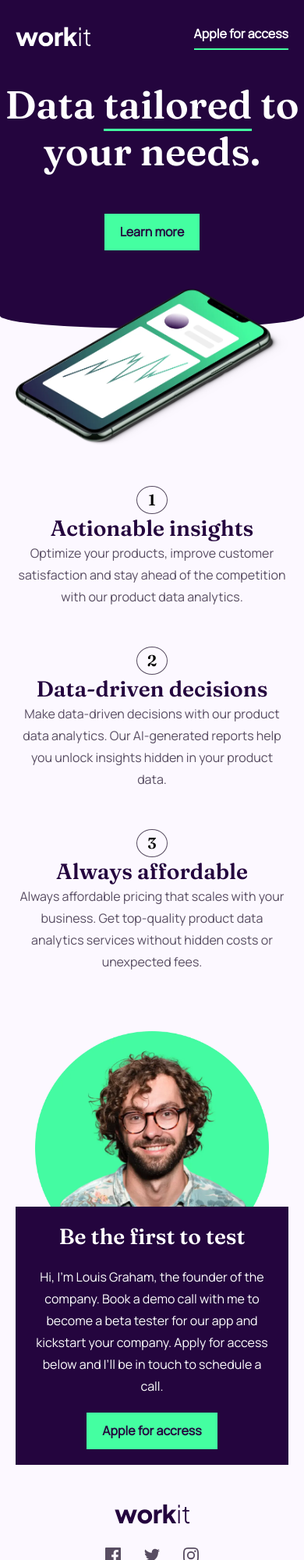
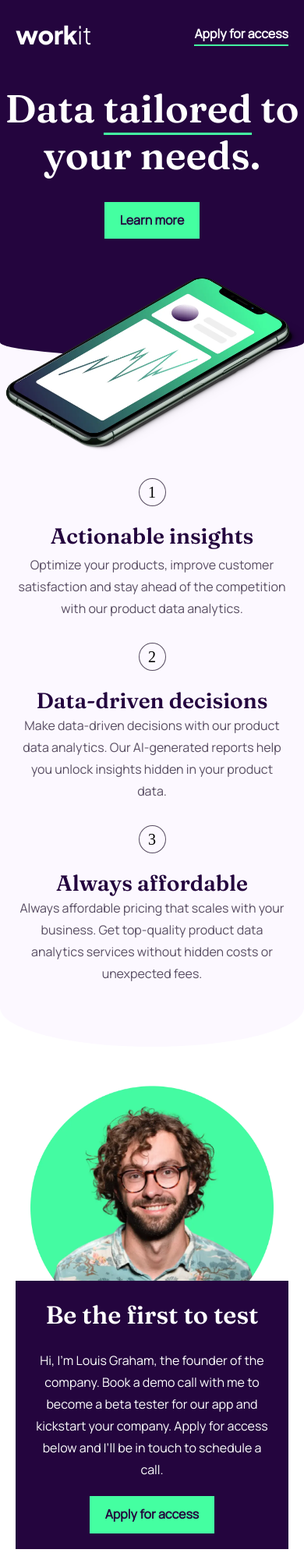
Before and after one commit to Mlchaell/FM-Workit-Landing-Page, a plain HTML site: page index.html in a window 390 px wide. Shown: the top 2000 px of the page at 78% size. Drawn offline with Linux system fonts and the light colour scheme.

Commit message:
Mobile View Finished

```diff
--- a/index.html
+++ b/index.html
@@ -10,56 +10,60 @@
   <title>Frontend Mentor | Workit landing page</title>
 </head>
 <body>
+  <div class="container-1">
     <nav class="nav">
-    <img src="assets/images/logo-light.svg" alt="Logo">
-    <button class="btn btn__no-bg">Apple for access</button>
+      <img class="nav__logo" src="assets/images/logo-light.svg" alt="Workit Logo">
+      <button class="nav__btn btn btn__no-bg">Apply for access</button>
     </nav>
 
     <header class="header">
-    <h1 class="heading-l">Data <span>tailored</span> to your needs.</h1>
+      <h1 class="heading-L">Data <span>tailored</span> to your needs.</h1>
       <button class="btn btn__bg">Learn more</button>
     </header>
+  </div>
 
   <img class="hero__img" src="assets/images/image-hero.webp">
 
-  <div class="container">
-    <section class="info">
-      <div class="infos infos-1">
-        <div class="infos__circle">1</div>
-        <h3 class="heading-s">Actionable insights</h3>
-        <p class="body">Optimize your products, improve customer satisfaction and stay ahead of the competition with our product data analytics.</p>
+  <div class="container-2">
+    <div class="infos">
+      <div class="info">
+        <div class="info__circle">1</div>
+        <h1 class="info__header heading-S">Actionable insights</h1>
+        <p class="body-txt">Optimize your products, improve customer satisfaction and stay ahead of the competition with our product data analytics.</p>
       </div>
 
-      <div class="infos infos-2">
-        <div class="infos__circle">2</div>
-        <h3 class="heading-s">Data-driven decisions</h3>
-        <p class="body">Make data-driven decisions with our product data analytics. Our AI-generated reports help you unlock insights hidden in your product data.</p>
+      <div class="info">
+        <div class="info__circle">2</div>
+        <h1 class="heading-S">Data-driven decisions</h1>
+        <p class="body-txt">Make data-driven decisions with our product data analytics. Our AI-generated reports help you unlock insights hidden in your product data.</p>
       </div>
 
-      <div class="infos infos-3">
-        <div class="infos__circle">3</div>
-        <h3 class="heading-s">Always affordable</h3>
-        <p class="body">Always affordable pricing that scales with your business. Get top-quality product data analytics services without hidden costs or unexpected fees.</p>
+      <div class="info">
+        <div class="info__circle">3</div>
+        <h1 class="heading-S">Always affordable</h1>
+        <p class="body-txt">Always affordable pricing that scales with your business. Get top-quality product data analytics services without hidden costs or unexpected fees.</p>
       </div>
-    </section>
+    </div>
+  </div>
 
-    <section class="apply">
-      <img class="apply__founder" src="assets/images/image-founder.webp" alt="Founder Image">
-      <div class="apply__main-section">
-        <h3 class="heading-s">Be the first to test</h3>
-        <p class="body">Hi, I'm Louis Graham, the founder of the company. Book a demo call with me to become a beta tester for our app and kickstart your company. Apply for access below and I’ll be in touch to schedule a call.</p>
-        <button class="btn btn__bg">Apple for accress</button>
+  <div class="container-3">
+    <div class="apply-section">
+      <img class="apply__img" src="assets/images/image-founder.webp" alt="Workit's Founder">
+      <div class="apply__info-section">
+        <h1 class="heading-M">Be the first to test</h1>
+        <p class="body-txt">Hi, I'm Louis Graham, the founder of the company. Book a demo call with me to become a beta tester for our app and kickstart your company. Apply for access below and I’ll be in touch to schedule a call.</p>
+        <button class="btn btn__bg">Apply for access</button>
       </div>
-    </section>
+    </div>
+  </div>
 
   <footer class="footer">
-      <img src="assets/images/logo-dark.svg" alt="Workit Logo" class="footer__logo">
+    <img class="footer__logo" src="assets/images/logo-dark.svg" alt="Workit Logo">
     <div class="flex-row">
-        <img src="assets/images/icon-facebook.svg" alt="Facebook Logo">
-        <img src="assets/images/icon-twitter.svg" alt="Twitter Logo">
+      <img src="assets/images/icon-facebook.svg" alt="Facebook Icon">
+      <img src="assets/images/icon-twitter.svg" alt="Twitter Icon">
       <img src="assets/images/icon-instagram.svg" alt="Instagram Logo">
     </div>
   </footer>
-  </div>
 </body>
 </html>
--- a/styles.css
+++ b/styles.css
@@ -7,7 +7,8 @@
 
   --clr-accent-200: #44FFA1;
 
-  --bg-clr: #FCF8FF;
+  --bg-clr-1: #fff;
+  --bg-clr-2: #FCF8FF;
 
   --ff-main: "Fraunces";
   --ff-secondary: "Manrope";
@@ -24,7 +25,7 @@
 html,
 body {
   font-size: 62.5%; /* 1rem = 10px */
-  background-color: var(--bg-clr);
+  background-color: var(--bg-clr-1);
   height: 100%;
 }
 
@@ -69,270 +70,100 @@ h3 {
 /*************************/
 /* General Styling */
 
-.container {
-  margin: 0 2rem;
-}
-
 .nav, .header {
   background-color: var(--clr-primary-800);
-  color: #fff;
 }
 
 .nav {
   display: flex;
+  align-items: center;
   justify-content: space-between;
   padding: 3rem 2rem;
+  padding-bottom: 5rem;
 }
 
 .header {
   display: flex;
   flex-direction: column;
+  gap: 3rem;
   align-items: center;
-  gap: 5rem;
-  padding-bottom: 10rem;
+  padding-bottom: 15rem;
   border-radius: 0% 0% 50% 50% / 0% 0% 5% 5%;
-
-  position: relative;
-}
-
-@media only screen and (min-width: 600px) {
-  .header {
-    padding-bottom: 15rem;
-  }
-}
-
-@media only screen and (min-width: 768px) {
-  .header {
-    border-radius: 0% 0% 50% 50% / 0% 0% 20% 20%;
-  }
+  position: absolute;
 }
 
 .header > h1 {
   color: #fff;
-  margin-top: 1rem;
-}
-
-@media only screen and (min-width: 500px) {
-  .header > h1 {
-    margin: 0 2rem;
-  }
-}
-
-@media only screen and (min-width: 1000px) {
-  .header > h1 {
-    max-width: 12ch;
-    margin-top: 4rem;
-  }
 }
 
 .hero__img {
-  transform: translateY(-25%);
-  max-width: 90%;
-  margin: 0 auto;
+  position: relative;
+  transform: translateY(110%) translateX(2%);
+  /* margin-bottom: 28rem; */
 }
 
-@media only screen and (min-width: 768px) {
-  .hero__img {
-    max-width: 50rem;
-  }
+.infos {
+  display: flex;
+  flex-direction: column;
+  gap: 3rem;
+  padding: 0 2rem;
+  padding-top: 28rem;
+  padding-bottom: 8rem;
+  background-color: var(--bg-clr-2);
+  border-radius: 0% 0% 50% 50% / 0% 0% 5% 5%;
 }
 
-.info {
-  display: flex;
-  flex-direction: column;
-  gap: 5rem;
+.info__circle {
+  font-size: 2rem;
+  border: 1px solid var(--clr-primary-500);
+  border-radius: 50%;
+  max-width: 3.5rem;
+  margin: 0 auto;
+  margin-bottom: 2rem;
 }
 
-@media only screen and (min-width: 1000px) {
-  .info {
-    margin-top: 8rem;
-  }
+.info__header {
+  margin-bottom: .5rem;
 }
 
-
-.infos__circle {
-  font-size: 2rem;
-  font-family: var(--ff-main);
-  border: 1px solid var(--clr-primary-500);
-  border-radius: 100%;
-  max-width: 4rem;
-  margin: 0 auto;
+.container-3 {
+  margin-top: 30rem !important;
 }
 
-@media only screen and (min-width: 768px) {
-  .infos > h3 {
-    margin: 2rem 0;
-  }
-}
-
-.infos > .body {
-  color: var(--clr-primary-500);
-}
-
-@media only screen and (min-width: 768px) {
-  .infos > .body {
-    max-width: 50ch;
-    margin: 0 auto;
-  }
-}
-
-.apply {
-  margin-top: 30rem;
-}
-
-@media only screen and (min-width: 1100px) {
-  .apply {
-    display: grid;
-    place-content: center;
-  }
-}
-
-.apply__founder {
-  margin: 0 auto;
-  max-width: 30rem;
-
-  position: absolute;
-  transform: translateY(-75%) translateX(-50%);
-  left: 50%;
-}
-
-.apply__main-section {
+.apply__info-section {
   display: flex;
   flex-direction: column;
   align-items: center;
   gap: 2rem;
   background-color: var(--clr-primary-800);
   padding: 2rem;
-  margin: 0 auto;
 
   position: relative;
 }
 
-@media only screen and (min-width: 768px) {
-  .apply__founder {
-    display: none;
-  }
-
-  .apply__main-section {
-    align-items: start;
-    text-align: start;
-    max-width: 168ch;
-    padding: 3rem;
-  }
-
-  .apply__main-section::before {
-    content: "";
-    background-image: url("assets/images/image-founder.webp");
-    width: 10rem;
-    height: 10rem;
-    transform: translateY(-20rem);
-  }
+.apply__img {
+  position: absolute;
+  max-width: 80%;
+  transform: translateY(-80%) translateX(50%);
+  right: 50%;
 }
 
-.apply__main-section .heading-s,
-.apply__main-section .body {
+.apply__info-section h1,
+.apply__info-section p {
   color: #fff;
 }
 
 .footer {
-  display: flex;
-  flex-direction: column;
-  align-items: center;
-  gap: 3rem;
   margin: 5rem 0;
 }
 
-.footer img:hover {
-  cursor: pointer;
+.footer__logo {
+  margin: 0 auto;
+  margin-bottom: 3rem;
 }
 
-/*************************/
-/* Typography Classes */
-
-.heading-l {
-  font-size: 8rem;
-  font-family: var(--ff-main);
-  color: var(--clr-primary-800);
-  line-height: 8rem;
-}
-
-.heading-l > span {
-  border-bottom: 3px solid var(--clr-accent-200);
-}
-
-@media only screen and (max-width: 900px) {
-  .heading-l {
-    font-size: 5rem;
-    line-height: 6rem;
-  }
-}
-
-.heading-m {
-  font-size: 5.6rem;
-  font-family: var(--ff-main);
-  color: var(--clr-primary-800);
-  line-height: 6.4rem;
-}
-
-.heading-s {
-  font-size: 3.2rem;
-  font-family: var(--ff-main);
-  color: var(--clr-primary-800);
-  line-height: 4rem;
-}
-
-@media only screen and (max-width: 900px) {
-  .heading-s {
-    font-size: 2.8rem;
-    line-height: 3.6rem;
-  }
-}
-
-.body {
-  font-size: 1.8rem;
-  font-family: var(--ff-secondary);
-  color: var(--clr-primary-800);
-  line-height: 3.2rem;
-}
-
-@media only screen and (max-width: 900px) {
-  .body {
-    font-size: 1.6rem;
-    line-height: 2.8rem;
-  }
-}
-
-/*************************/
-/* Button Classes */
-
-.btn {
-  font-family: var(--ff-secondary);
-  font-weight: 800;
-  font-size: 1.6rem;
-
-  border: none;
-}
-
-.btn:hover {
-  cursor: pointer;
-  color: var(--clr-accent-200);
-  background-color: var(--clr-primary-800);
-  border: 1px solid var(--clr-accent-200);
-}
-
-.btn__no-bg {
-  color: #fff;
-  padding-bottom: .5rem;
-  background-color: transparent;
-  border-bottom: 2px solid var(--clr-accent-200);
-}
-
-.btn__bg {
-  padding: 1rem;
-  padding-right: 2rem;
-  padding-left: 2rem;
-  background-color: var(--clr-accent-200);
-  color: var(--clr-primary-800);
+.container-3 {
+  margin: 0 2rem;
 }
 
 /*************************/
@@ -341,5 +172,116 @@ h3 {
 .flex-row {
   display: flex;
   flex-direction: row;
-  gap: 3rem;
+  justify-content: center;
+  gap: 2rem;
 }
+
+/*************************/
+/* Buttons */
+
+.btn {
+  border: none;
+  font-size: 1.6rem;
+  font-family: var(--ff-secondary);
+  font-weight: 800;
+  background-color: var(--clr-accent-200);
+  cursor: pointer;
+}
+
+.btn__bg {
+  color: var(--clr-primary-800);
+  padding: 1rem 2rem;
+}
+
+.btn__bg:hover {
+  color: var(--clr-accent-200);
+  background-color: var(--clr-primary-800);
+  border: 1px solid var(--clr-accent-200);
+  padding: calc(1rem - 1px) 2rem; /* calc fixes bug where the background will expand by 1px because of adding the border */
+}
+
+.btn__no-bg {
+  color: #fff;
+  background-color: transparent;
+  border-bottom: 2px solid var(--clr-accent-200);
+}
+
+.btn__no-bg:hover {
+  color: var(--clr-accent-200);
+}
+
+/*************************/
+/* Typography Classes */
+
+.heading-L {
+  font-size: 5rem;
+  font-family: var(--ff-main);
+  color: var(--clr-primary-800);
+  line-height: 6rem;
+}
+
+.heading-L > span {
+  border-bottom: 3px solid var(--clr-accent-200);
+}
+
+@media only screen and (min-width: 758px) {
+  .heading-L {
+    font-size: 6rem;
+  }
+}
+
+@media only screen and (min-width: 1440px) {
+  .heading-L {
+    font-size: 8rem;
+    line-height: 8rem;
+  }
+}
+
+.heading-M {
+  font-size: 3.2rem;
+  font-family: var(--ff-main);
+  color: var(--clr-primary-800);
+  line-height: 4.8rem;
+}
+
+@media only screen and (min-width: 768px) {
+  .heading-M {
+    font-size: 4.8rem;
+    line-height: 5.6rem;
+  }
+}
+
+@media only screen and (min-width: 1440px) {
+  .heading-M {
+    font-size: 5.6rem;
+    line-height: 6.4rem;
+  }
+}
+
+.heading-S {
+  font-size: 2.8rem;
+  font-family: var(--ff-main);
+  color: var(--clr-primary-800);
+  line-height: 3.6rem;
+}
+
+@media only screen and (min-width: 1440px) {
+  .heading-S {
+    font-size: 3.2rem;
+    line-height: 4rem;
+  }
+}
+
+.body-txt {
+  font-size: 1.6rem;
+  font-family: var(--ff-secondary);
+  color: var(--clr-primary-500);
+  line-height: 2.8rem;
+}
+
+@media only screen and (min-width: 1440px) {
+  .body-txt {
+    font-size: 1.8rem;
+    line-height: 3.2rem;
+  }
+}
```
Also changed, not shown: 2 other files. Lines whose indentation alone changed are shown as unchanged.
